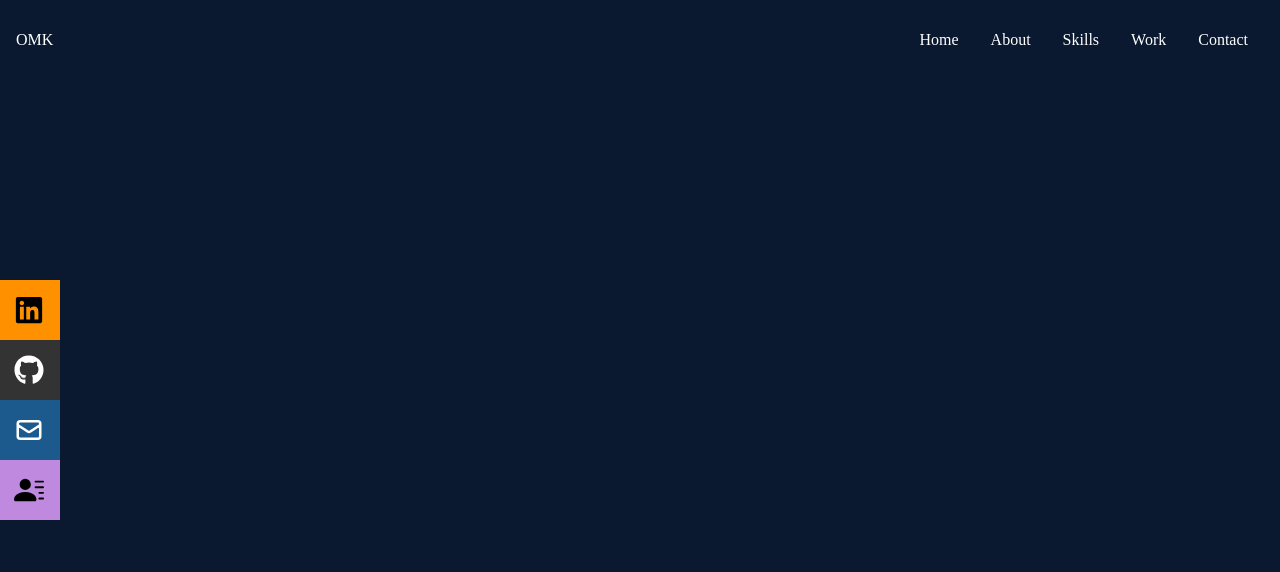
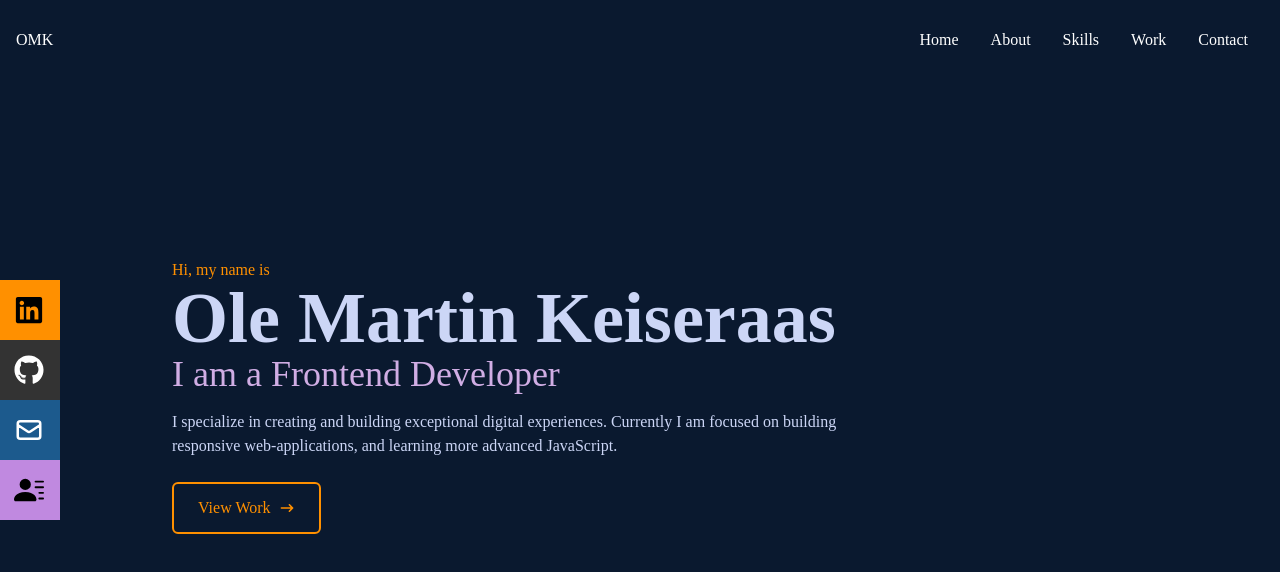
Before and after one commit to OleMartinKeis/OMK-Portfolio-2, a React (Vite) app: page / in a window 1280 px wide. Shown: the top 572 px of the page. Built offline with nearby package versions, Linux system fonts and the light colour scheme; a web font is replaced by a local one.

Commit message:
created homepage

```diff
--- a/src/components/home/index.jsx
+++ b/src/components/home/index.jsx
@@ -2,7 +2,32 @@
 import { HiArrowNarrowRight } from "react-icons/hi";
 
 function Home() {
-  return <div className="w-full h-screen bg-darkblue"></div>;
+  return (
+    <div name="home" className="w-full h-screen bg-darkblue">
+      <div className="max-w-[1000px] mx-auto px-8 flex flex-col justify-center h-full">
+        <p className="text-orange">Hi, my name is</p>
+        <h1 className="text-4xl sm:text-7xl font-bold text-[#ccd6f6]">
+          Ole Martin Keiseraas
+        </h1>
+        <h2 className="text-3xl sm:text-4xl text-[#d0ade4]">
+          I am a Frontend Developer
+        </h2>
+        <p className="text-[#ccd6f6] py-4 max-w-[700px]">
+          I specialize in creating and building exceptional digital experiences.
+          Currently I am focused on building responsive web-applications, and
+          learning more advanced JavaScript.
+        </p>
+        <div>
+          <button className="text-orange group border-2 border-orange rounded-md px-6 py-3 my-2 flex items-center hover:bg-orange hover:text-black duration-300">
+            View Work
+            <span className="group-hover:rotate-90 duration-300">
+              <HiArrowNarrowRight className="ml-2" />
+            </span>
+          </button>
+        </div>
+      </div>
+    </div>
+  );
 }
 
 export default Home;
```
